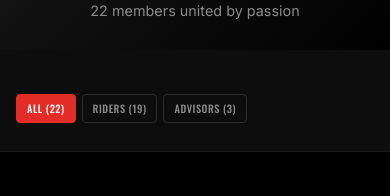
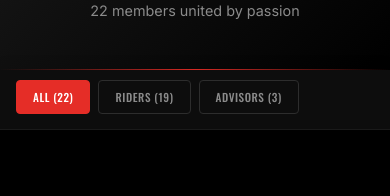
Before and after one commit to tongbadaju/dajubhai-mc, a React (Vite) app: page /members in a window 390 px wide. Shown: the part 251-447 px from the top of the page. Built offline with nearby package versions, Linux system fonts and the light colour scheme.

Commit message:
ui improvements

```diff
--- a/src/App.css
+++ b/src/App.css
@@ -970,25 +970,33 @@
 /* -------------------- FILTER TABS -------------------- */
 .filter-section {
   background: var(--charcoal);
-  padding: var(--space-md) 0;
+  padding: 10px 0;
   position: sticky;
-  top: 69px;
+  top: 60px; /* Adjusted for smaller navbar */
   z-index: 100;
   border-bottom: 1px solid var(--dark-gray);
-  box-shadow: 0 -20px 0 0 var(--charcoal);
+  box-shadow: 0 4px 20px rgba(0, 0, 0, 0.2);
 }
 
 .filter-tabs {
   display: flex;
-  gap: var(--space-sm);
-  flex-wrap: wrap;
-  justify-content: center;
+  gap: var(--space-xs);
+  overflow-x: auto;
+  padding-bottom: 5px; /* Space for scrollbar */
+  -webkit-overflow-scrolling: touch;
+  scrollbar-width: none; /* Firefox */
+  justify-content: flex-start; /* Ensure start alignment for scrolling */
+  max-width: 100%;
+}
+
+.filter-tabs::-webkit-scrollbar {
+  display: none; /* Hide scrollbar for cleaner look */
 }
 
 .filter-tab {
-  padding: var(--space-xs) var(--space-md);
+  padding: 8px 16px;
   font-family: var(--font-heading);
-  font-size: 0.85rem;
+  font-size: 0.8rem;
   font-weight: 500;
   text-transform: uppercase;
   letter-spacing: 0.05em;
@@ -998,6 +1006,8 @@
   border-radius: var(--radius-sm);
   cursor: pointer;
   transition: all var(--transition-fast);
+  white-space: nowrap; /* Prevent text wrapping */
+  flex-shrink: 0; /* Prevent shrinking */
 }
 
 .filter-tab:hover {
@@ -1012,13 +1022,11 @@
 }
 
 .rulebook-tabs {
-  margin-bottom: var(--space-sm);
+  margin-bottom: 0; /* Remove bottom margin to save space */
 }
 
 .rulebook-actions {
-  display: flex;
-  gap: var(--space-sm);
-  justify-content: center;
+  display: none; /* Hide expand/collapse actions to save space if needed, or style them differently */
 }
 
 .action-btn {
@@ -1397,19 +1405,12 @@
   }
 
   .filter-tabs {
-    gap: 6px;
-    flex-wrap: nowrap;
-    overflow-x: auto;
-    justify-content: flex-start;
-    padding-bottom: 4px;
-    -webkit-overflow-scrolling: touch;
+    gap: var(--space-xs);
   }
 
   .filter-tab {
-    padding: 6px 10px;
-    font-size: 0.65rem;
-    white-space: nowrap;
-    flex-shrink: 0;
+    padding: var(--space-xs) var(--space-sm);
+    font-size: 0.7rem;
   }
 
   .page-hero {
--- a/src/data.js
+++ b/src/data.js
@@ -114,42 +114,42 @@ export const members = [
     quote: "Safety first, adventure always.",
     featured: true
   },
+  {
+    id: 9,
+    name: "Abhijeet Yonzon",
+    role: "Tech Lead",
+    bike: "Royal Enfield Himalayan 411",
+    photo: "/members/abhijeet-yonzon.jpg",
+    quote: "Mountains call, and I must ride.",
+    featured: false
+  },
+  {
+    id: 10,
+    name: "Dewan Chettri",
+    role: "Tech Lead",
+    bike: null,
+    photo: "/members/dewan-chettri.jpg",
+    quote: "Brotherhood first, everything else follows.",
+    featured: false
+  },
   // Members
   {
-    id: 9,
+    id: 11,
     name: "Dishant Pradhan",
     role: "Member",
     bike: "Husqvarna Svartpilen 250",
     photo: "/members/dishant-pradhan.jpg",
     quote: "The road less traveled is where legends are made.",
-    featured: true
+    featured: false
   },
   {
-    id: 10,
+    id: 12,
     name: "Jeevesh Rai",
     role: "Member",
     bike: "Royal Enfield Hunter 350",
     photo: "/members/jeevesh-rai.jpg",
     quote: "Every ride is a chance to find yourself.",
-    featured: true
-  },
-  {
-    id: 11,
-    name: "Abhijeet Yonzon",
-    role: "Member",
-    bike: "Royal Enfield Himalayan 411",
-    photo: "/members/abhijeet-yonzon.jpg",
-    quote: "Mountains call, and I must ride.",
-    featured: true
-  },
-  {
-    id: 12,
-    name: "Dewan Chettri",
-    role: "Member",
-    bike: null,
-    photo: "/members/dewan-chettri.jpg",
-    quote: "Brotherhood first, everything else follows.",
-    featured: true
+    featured: false
   },
   {
     id: 13,
@@ -158,7 +158,7 @@ export const members = [
     bike: "Royal Enfield Himalayan 411",
     photo: "/members/welson-gurung.jpg",
     quote: "Life begins where the road curves.",
-    featured: true
+    featured: false
   },
   {
     id: 14,
@@ -167,7 +167,7 @@ export const members = [
     bike: "Yamaha R15M",
     photo: "/members/wangdi-lepcha.jpg",
     quote: "Speed is temporary, the thrill is forever.",
-    featured: true
+    featured: false
   },
   {
     id: 15,
@@ -176,7 +176,7 @@ export const members = [
     bike: "Royal Enfield Hunter 350",
     photo: "/members/tashi-bhutia.jpg",
     quote: "Ride together, stay together.",
-    featured: true
+    featured: false
   },
   {
     id: 16,
@@ -185,7 +185,7 @@ export const members = [
     bike: "Royal Enfield Himalayan 411",
     photo: "/members/jason-lepcha.jpg",
     quote: "Adventure awaits around every bend.",
-    featured: true
+    featured: false
   },
   {
     id: 17,
@@ -194,7 +194,7 @@ export const members = [
     bike: "Royal Enfield Guerrilla 450",
     photo: "/members/sumiran-pradhan.jpg",
     quote: "Born to be wild, destined to ride.",
-    featured: true
+    featured: false
   },
   {
     id: 18,
@@ -203,7 +203,7 @@ export const members = [
     bike: null,
     photo: "/members/adarsh-rai.jpg",
     quote: "The journey matters more than the destination.",
-    featured: true
+    featured: false
   },
   {
     id: 19,
@@ -212,7 +212,7 @@ export const members = [
     bike: "Yezdi Adventure",
     photo: "/members/anuj-rai.jpg",
     quote: "Riding with brothers, chasing horizons.",
-    featured: true
+    featured: false
   },
 
   // Advisors
@@ -295,7 +295,7 @@ export const rules = [
   {
     id: 8,
     title: "Club Dues",
-    description: "Annual membership fees must be paid on time. Contributions to ride funds are mandatory for participation in group events.",
+    description: "Monthly membership fee of minimum ₹100 is mandatory to support club activities and events. Contributions to ride funds are separate.",
     icon: "💰",
     category: "Membership"
   },
@@ -374,7 +374,7 @@ export const stats = [
 
 export const contactInfo = {
   email: "dajubhaimotorcycleclub@gmail.com",
-  phone: "+91 89274 72155",
+  phone: "+91 6295 728 532",
   location: "Sikkim, India"
 };
 
--- a/src/index.css
+++ b/src/index.css
@@ -199,7 +199,7 @@ a:hover {
   color: var(--silver);
   font-size: 1.1rem;
   max-width: 600px;
-  margin: var(--space-md) auto 0;
+  margin: var(--space-xs) auto 0;
 }
 
 /* Cards */
--- a/src/pages/HomePage.jsx
+++ b/src/pages/HomePage.jsx
@@ -224,7 +224,7 @@ function Rides() {
 
 // Members Preview Component (for homepage)
 function MembersPreview() {
-  const featuredMembers = members.filter(m => m.featured).slice(0, 6)
+  const featuredMembers = members.filter(m => m.featured).slice(0, 3)
 
   return (
     <section className="members section" id="members">
```
